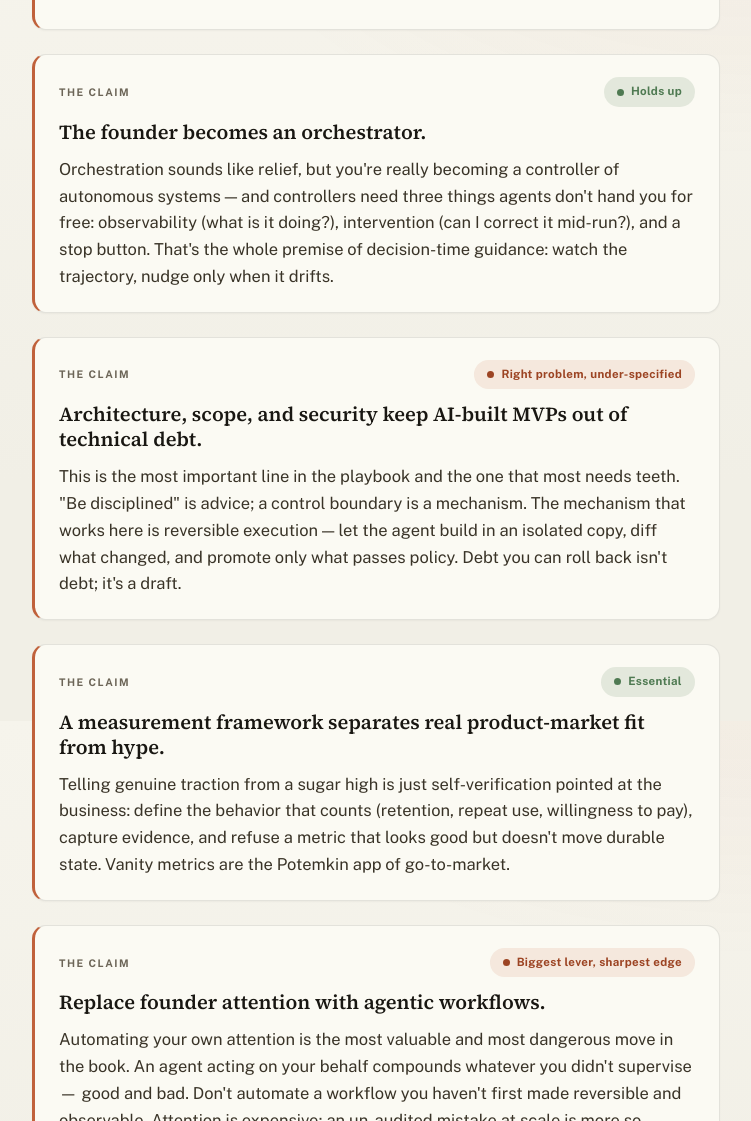
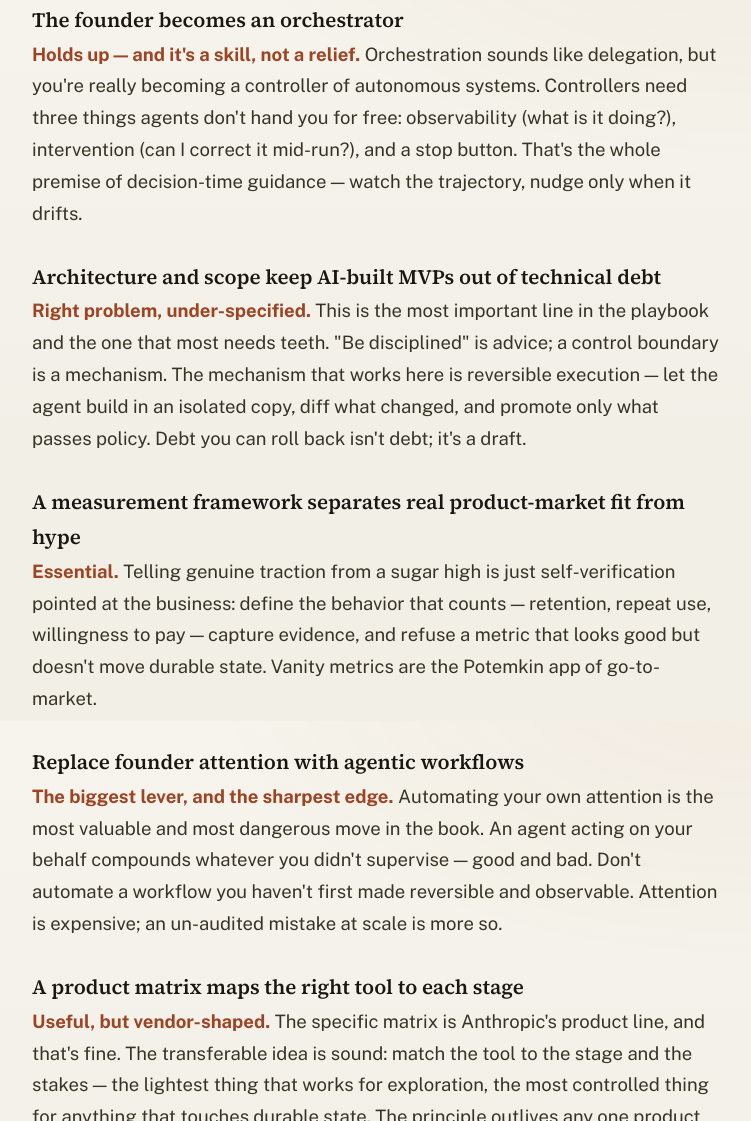
Before and after one commit to sushant-97/agent-system-patterns, a website: page docs/patterns/the-founders-playbook.html in a window 1280 px wide. Shown: the part 1679-2800 px from the top of the page, without its empty margins (303-1054 px from the left). Drawn offline with nearby package versions, Linux system fonts and the light colour scheme.

Commit message:
Make the Founder's article prose-first, not card-based
Feedback: the assessment read as a stack of boxes. Rebuild it as a
clean, readable article like the reference newsletter:
- Replace the six claim cards with flowing prose — a serif sub-heading
  per claim and a paragraph that opens with a bold clay verdict lead-in.
- Replace the badge checklist with a simple bulleted list.
- Replace the takeaway box with a plain "The bottom line" section.
- Keep the banner, one pull-quote, one CTA, and the related links.
- Remove the now-unused claim / verdict-badge / checklist / takeaway CSS.

Co-Authored-By: Claude Opus 4.8 (1M context) <noreply@anthropic.com>
Claude-Session: https://claude.ai/code/session_01UeTPGPKTKarBDU9A8sYDYG

```diff
--- a/docs/patterns/the-founders-playbook.html
+++ b/docs/patterns/the-founders-playbook.html
@@ -93,7 +93,7 @@
             <p class="article-lead">
               In May 2026, Anthropic published a Founder's Playbook for building an AI-native startup —
               a remap of the classic Idea → MVP → Launch → Scale arc for what's now possible. It's a
-              genuinely useful document. It's also a vendor's document. Here's a working engineer's
+              genuinely useful document. It's also a vendor's document. So here's a working engineer's
               read: which claims hold up, where the caveats live, and how to leverage it without
               inheriting a pile of unverified AI output.
             </p>
@@ -109,93 +109,60 @@
               quietly hand you a bill?
             </p>
 
-            <h2>The claims, and how they hold up</h2>
+            <h2>Six claims, and how they hold up</h2>
 
-            <div class="claim">
-              <div class="claim-top">
-                <span class="claim-kicker">The claim</span>
-                <span class="verdict verdict--strong">Holds up</span>
-              </div>
-              <h3>Non-coders can ship production apps.</h3>
+            <h3>Non-coders can ship production apps</h3>
             <p>
-                Shipping has genuinely been democratized; a first working version is hours, not months.
-                The asterisk: shipping is not maintaining. AI-generated code is plausible by default and
-                correct only sometimes. The moment that app touches real users and real money, "it ran
-                once" stops being good enough — which is exactly the gap behavioral verification exists
-                to close.
+              <strong class="verdict-lead">Holds up — with an asterisk.</strong> Shipping has genuinely
+              been democratized; a first working version is hours, not months. The asterisk: shipping is
+              not maintaining. AI-generated code is plausible by default and correct only sometimes. The
+              moment that app touches real users and real money, "it ran once" stops being good enough —
+              which is exactly the gap behavioral verification exists to close.
             </p>
-            </div>
 
-            <div class="claim">
-              <div class="claim-top">
-                <span class="claim-kicker">The claim</span>
-                <span class="verdict verdict--strong">Holds up</span>
-              </div>
-              <h3>The founder becomes an orchestrator.</h3>
+            <h3>The founder becomes an orchestrator</h3>
             <p>
-                Orchestration sounds like relief, but you're really becoming a controller of autonomous
-                systems — and controllers need three things agents don't hand you for free: observability
-                (what is it doing?), intervention (can I correct it mid-run?), and a stop button. That's
-                the whole premise of decision-time guidance: watch the trajectory, nudge only when it
-                drifts.
+              <strong class="verdict-lead">Holds up — and it's a skill, not a relief.</strong>
+              Orchestration sounds like delegation, but you're really becoming a controller of autonomous
+              systems. Controllers need three things agents don't hand you for free: observability (what
+              is it doing?), intervention (can I correct it mid-run?), and a stop button. That's the whole
+              premise of decision-time guidance — watch the trajectory, nudge only when it drifts.
             </p>
-            </div>
 
-            <div class="claim">
-              <div class="claim-top">
-                <span class="claim-kicker">The claim</span>
-                <span class="verdict verdict--caution">Right problem, under-specified</span>
-              </div>
-              <h3>Architecture, scope, and security keep AI-built MVPs out of technical debt.</h3>
+            <h3>Architecture and scope keep AI-built MVPs out of technical debt</h3>
             <p>
-                This is the most important line in the playbook and the one that most needs teeth.
-                "Be disciplined" is advice; a control boundary is a mechanism. The mechanism that works
-                here is reversible execution — let the agent build in an isolated copy, diff what changed,
-                and promote only what passes policy. Debt you can roll back isn't debt; it's a draft.
+              <strong class="verdict-lead">Right problem, under-specified.</strong> This is the most
+              important line in the playbook and the one that most needs teeth. "Be disciplined" is
+              advice; a control boundary is a mechanism. The mechanism that works here is reversible
+              execution — let the agent build in an isolated copy, diff what changed, and promote only
+              what passes policy. Debt you can roll back isn't debt; it's a draft.
             </p>
-            </div>
 
-            <div class="claim">
-              <div class="claim-top">
-                <span class="claim-kicker">The claim</span>
-                <span class="verdict verdict--strong">Essential</span>
-              </div>
-              <h3>A measurement framework separates real product-market fit from hype.</h3>
+            <h3>A measurement framework separates real product-market fit from hype</h3>
             <p>
-                Telling genuine traction from a sugar high is just self-verification pointed at the
-                business: define the behavior that counts (retention, repeat use, willingness to pay),
-                capture evidence, and refuse a metric that looks good but doesn't move durable state.
-                Vanity metrics are the Potemkin app of go-to-market.
+              <strong class="verdict-lead">Essential.</strong> Telling genuine traction from a sugar high
+              is just self-verification pointed at the business: define the behavior that counts —
+              retention, repeat use, willingness to pay — capture evidence, and refuse a metric that looks
+              good but doesn't move durable state. Vanity metrics are the Potemkin app of go-to-market.
             </p>
-            </div>
 
-            <div class="claim">
-              <div class="claim-top">
-                <span class="claim-kicker">The claim</span>
-                <span class="verdict verdict--caution">Biggest lever, sharpest edge</span>
-              </div>
-              <h3>Replace founder attention with agentic workflows.</h3>
+            <h3>Replace founder attention with agentic workflows</h3>
             <p>
-                Automating your own attention is the most valuable and most dangerous move in the book.
-                An agent acting on your behalf compounds whatever you didn't supervise — good and bad.
-                Don't automate a workflow you haven't first made reversible and observable. Attention is
-                expensive; an un-audited mistake at scale is more so.
+              <strong class="verdict-lead">The biggest lever, and the sharpest edge.</strong> Automating
+              your own attention is the most valuable and most dangerous move in the book. An agent acting
+              on your behalf compounds whatever you didn't supervise — good and bad. Don't automate a
+              workflow you haven't first made reversible and observable. Attention is expensive; an
+              un-audited mistake at scale is more so.
             </p>
-            </div>
 
-            <div class="claim">
-              <div class="claim-top">
-                <span class="claim-kicker">The claim</span>
-                <span class="verdict verdict--nuance">Useful, vendor-shaped</span>
-              </div>
-              <h3>A product matrix maps the right tool to each stage.</h3>
+            <h3>A product matrix maps the right tool to each stage</h3>
             <p>
-                The specific matrix is Anthropic's product line, and that's fine. The transferable idea
-                is sound: match the tool to the stage and the stakes — the lightest thing that works for
-                exploration, the most controlled thing for anything that touches durable state. The
-                principle outlives any one product page.
+              <strong class="verdict-lead">Useful, but vendor-shaped.</strong> The specific matrix is
+              Anthropic's product line, and that's fine. The transferable idea is sound: match the tool to
+              the stage and the stakes — the lightest thing that works for exploration, the most
+              controlled thing for anything that touches durable state. The principle outlives any one
+              product page.
             </p>
-            </div>
 
             <blockquote class="pull-quote">
               Shipping is not maintaining. A controller's job starts the moment the agent stops.
@@ -205,7 +172,7 @@
             <p>
               A short operating checklist, drawn from the playbook and the controls we write about here:
             </p>
-            <ul class="checklist">
+            <ul>
               <li>Treat every AI-built feature as a claim until an executable check proves the behavior. (<a href="self-verification-loop.html">Self-Verification Loop</a>)</li>
               <li>Put any risky or stateful change behind a reversible sandbox; promote only verified diffs. (<a href="reversible-sandbox-execution.html">Reversible Sandbox Execution</a>)</li>
               <li>As you orchestrate more agents, guide them at decision time instead of front-loading giant prompts. (<a href="decision-time-guidance.html">Decision-Time Guidance</a>)</li>
@@ -213,16 +180,14 @@
               <li>Keep a human override path for anything automated. Speed is only an asset when you can stop.</li>
             </ul>
 
-            <div class="takeaway">
-              <span class="takeaway-label">The bottom line</span>
+            <h2>The bottom line</h2>
             <p>
-                The Founder's Playbook is a strong map of where AI takes the startup — orchestration,
-                speed, leverage. What it understandably soft-pedals is the engineering tax that rides
-                along with autonomy: the faster you let agents build and act, the more you need
-                verification, reversibility, and runtime guidance underneath them. Read it for the
-                destination. Bring your own controls for the road.
+              The Founder's Playbook is a strong map of where AI takes the startup — orchestration, speed,
+              leverage. What it understandably soft-pedals is the engineering tax that rides along with
+              autonomy: the faster you let agents build and act, the more you need verification,
+              reversibility, and runtime guidance underneath them. Read it for the destination. Bring your
+              own controls for the road.
             </p>
-            </div>
           </div>
 
           <section class="article-cta">
--- a/docs/styles.css
+++ b/docs/styles.css
@@ -743,73 +743,10 @@ img {
   font-weight: 500;
 }
 
-.claim {
-  border: 1px solid var(--line);
-  border-left: 3px solid var(--accent);
-  border-radius: var(--r);
-  background: var(--surface);
-  box-shadow: var(--shadow-sm);
-  padding: 22px 24px;
-  transition: transform 200ms ease, box-shadow 200ms ease;
+.article-body .verdict-lead {
+  color: var(--accent-deep);
+  font-weight: 700;
 }
-
-.claim:hover {
-  transform: translateY(-2px);
-  box-shadow: var(--shadow-md);
-}
-
-.claim-top {
-  display: flex;
-  align-items: center;
-  justify-content: space-between;
-  gap: 12px;
-  flex-wrap: wrap;
-}
-
-.claim-kicker {
-  color: var(--muted);
-  font-size: 10.5px;
-  font-weight: 700;
-  letter-spacing: 0.14em;
-  text-transform: uppercase;
-}
-
-.article-body .claim h3 {
-  margin: 13px 0 0;
-  font-size: 1.25rem;
-  line-height: 1.25;
-}
-
-.article-body .claim p {
-  margin: 11px 0 0;
-  font-size: 16.5px;
-  line-height: 1.62;
-  color: var(--read);
-}
-
-.verdict {
-  display: inline-flex;
-  align-items: center;
-  gap: 7px;
-  padding: 5px 13px;
-  border-radius: var(--r-pill);
-  font-size: 11.5px;
-  font-weight: 700;
-  letter-spacing: 0.03em;
-  white-space: nowrap;
-}
-
-.verdict::before {
-  content: "";
-  width: 7px;
-  height: 7px;
-  border-radius: 50%;
-  background: currentColor;
-}
-
-.verdict--strong { background: var(--green-soft); color: var(--green); }
-.verdict--nuance { background: rgba(93, 106, 131, 0.14); color: var(--slate); }
-.verdict--caution { background: var(--accent-soft); color: var(--accent-deep); }
 
 .pull-quote {
   margin: 0;
@@ -822,63 +759,6 @@ img {
   line-height: 1.32;
   letter-spacing: -0.01em;
   color: var(--ink);
-}
-
-.article-body ul.checklist {
-  list-style: none;
-  margin: 0;
-  padding: 0;
-}
-
-.article-body .checklist li {
-  position: relative;
-  padding-left: 38px;
-  font-size: 16.5px;
-  line-height: 1.6;
-}
-
-.article-body .checklist li + li {
-  margin-top: 15px;
-}
-
-.article-body .checklist li::before {
-  content: "✓";
-  position: absolute;
-  left: 0;
-  top: 0;
-  width: 24px;
-  height: 24px;
-  display: grid;
-  place-items: center;
-  border-radius: 50%;
-  background: var(--green-soft);
-  color: var(--green);
-  font-size: 13px;
-  font-weight: 800;
-}
-
-.takeaway {
-  border: 1px solid var(--line);
-  border-radius: var(--r-lg);
-  background: linear-gradient(180deg, var(--green-soft), rgba(192, 97, 59, 0.05));
-  padding: clamp(24px, 3vw, 34px);
-}
-
-.takeaway-label {
-  display: block;
-  margin-bottom: 10px;
-  color: var(--accent-deep);
-  font-size: 11px;
-  font-weight: 700;
-  letter-spacing: 0.14em;
-  text-transform: uppercase;
-}
-
-.article-body .takeaway p {
-  margin: 0;
-  font-size: 17px;
-  line-height: 1.62;
-  color: var(--read);
 }
 
 .article-cta {
```
Lines whose indentation alone changed are shown as unchanged.
